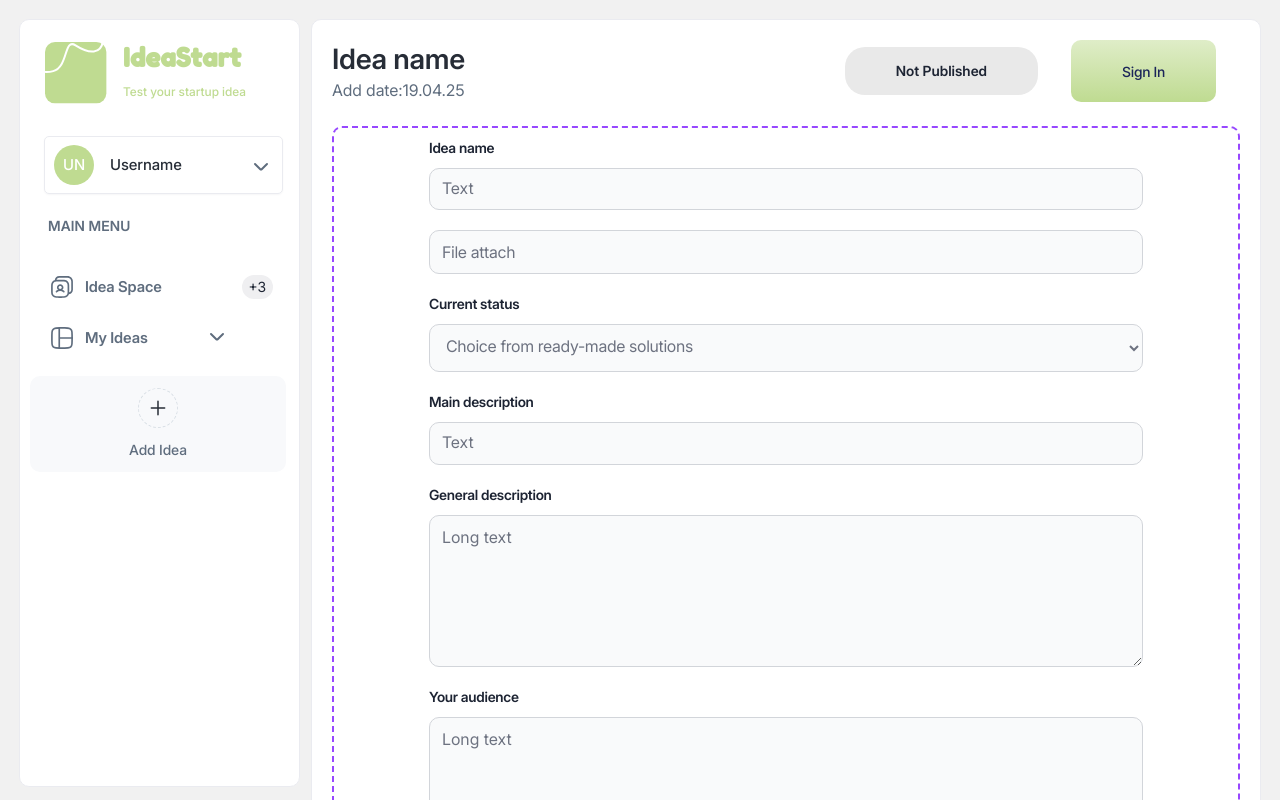
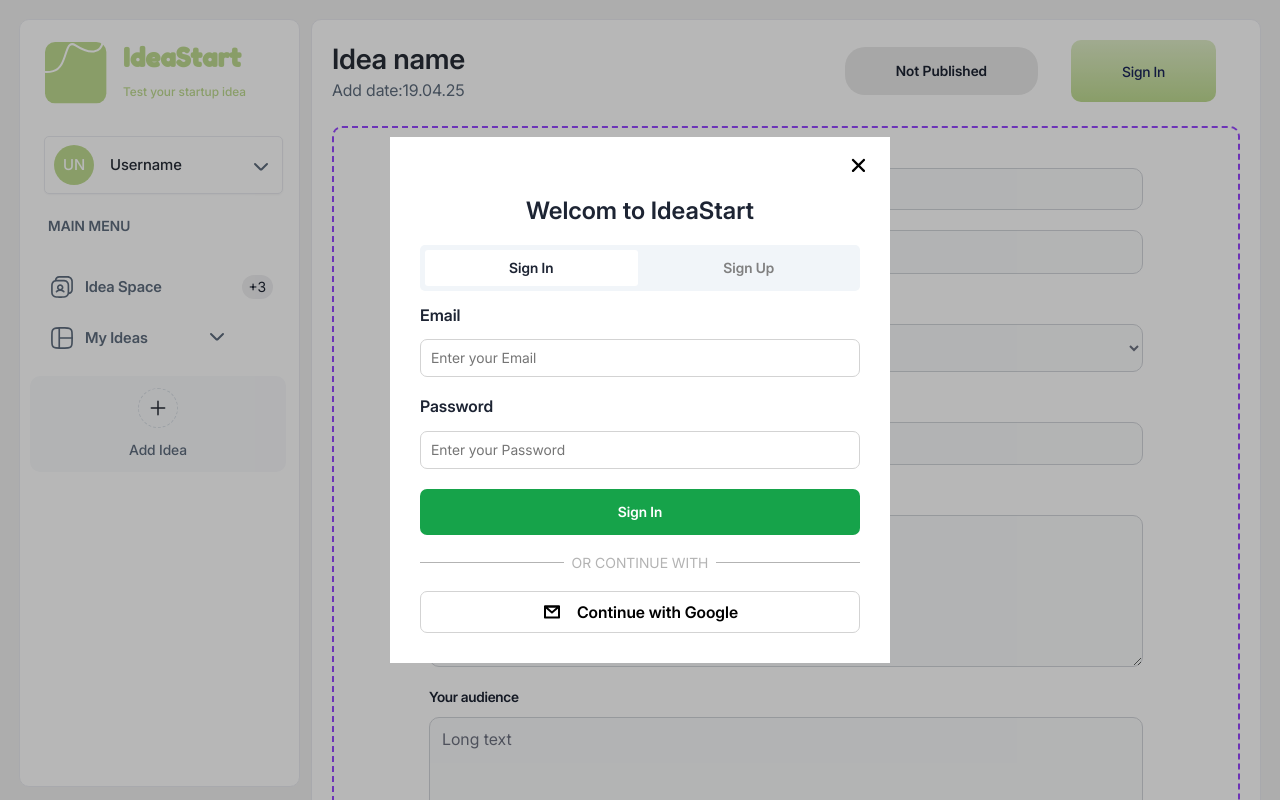
Before and after one commit to Bitaxa-72/IdeaStart, a website built with Vite: page src/newIdea.html in a window 1280 px wide. Both pictures are taken after a click on the button "Sign In". Shown: the top 800 px of the page. Built offline with nearby package versions, Linux system fonts and the light colour scheme.

Commit message:
Fixed modal

```diff
--- a/src/newIdea.html
+++ b/src/newIdea.html
@@ -3,6 +3,64 @@
 <load src="./html/base/head.html" title="home"/>
 
 <body class="body">
+    <div class="modal">
+        <div class="modal__window">
+            <a class="modal__cancel" href="#">
+                <svg xmlns="http://www.w3.org/2000/svg" width="40" height="40" viewBox="0 0 26 26" fill="none">
+                    <path
+                        d="M16.067 8.99502C16.1386 8.92587 16.1958 8.84314 16.2352 8.75165C16.2745 8.66017 16.2952 8.56176 16.2962 8.46218C16.2971 8.3626 16.2781 8.26383 16.2405 8.17164C16.2028 8.07945 16.1472 7.99568 16.0768 7.92523C16.0064 7.85478 15.9227 7.79905 15.8305 7.7613C15.7384 7.72354 15.6396 7.70452 15.54 7.70534C15.4404 7.70616 15.342 7.7268 15.2505 7.76606C15.159 7.80532 15.0762 7.86242 15.007 7.93402L12.001 10.939L8.99597 7.93402C8.92731 7.86033 8.84451 7.80123 8.75251 7.76024C8.66051 7.71925 8.5612 7.69721 8.4605 7.69543C8.35979 7.69365 8.25976 7.71218 8.16638 7.7499C8.07299 7.78762 7.98815 7.84376 7.91694 7.91498C7.84572 7.9862 7.78957 8.07103 7.75185 8.16442C7.71413 8.25781 7.69561 8.35784 7.69738 8.45854C7.69916 8.55925 7.7212 8.65856 7.76219 8.75056C7.80319 8.84256 7.86229 8.92536 7.93597 8.99402L10.939 12L7.93397 15.005C7.80149 15.1472 7.72937 15.3352 7.7328 15.5295C7.73623 15.7238 7.81494 15.9092 7.95235 16.0466C8.08977 16.1841 8.27515 16.2628 8.46945 16.2662C8.66375 16.2696 8.8518 16.1975 8.99397 16.065L12.001 13.06L15.006 16.066C15.1481 16.1985 15.3362 16.2706 15.5305 16.2672C15.7248 16.2638 15.9102 16.1851 16.0476 16.0476C16.185 15.9102 16.2637 15.7248 16.2671 15.5305C16.2706 15.3362 16.1985 15.1482 16.066 15.006L13.063 12L16.067 8.99502Z"
+                        fill="black" />
+                </svg>
+            </a>
+            <h3 class="modal__title">Welcom to IdeaStart</h3>
+            <div class="modal__btn">
+                <button data-menu="signIn" class="modal__signIn modal__signIn--active">Sign In</button>
+                <button data-menu="signUp" class="modal__signIn">Sign Up</button>
+            </div>
+            <div data-window="firstWindow" class="modal__switchMenu modal__switchMenu--active">
+                <form class="modal__form">
+                    <div class="modal__info">
+                        <label class="modal__label" for="email">Email</label>
+                        <input id="email" class="modal__input" type="email" placeholder="Enter your Email">
+                    </div>
+                    <div class="modal__info">
+                        <label class="modal__label" for="Password">Password</label>
+                        <input id="Password" class="modal__input" type="email" placeholder="Enter your Password">
+                    </div>
+                </form>
+                <button class="modal__action">Sign In</button>
+            </div>
+            <div data-window="secondWindow" class="modal__switchMenu">
+                <form class="modal__form">
+                    <div class="modal__info">
+                        <label class="modal__label" for="name">Full Name</label>
+                        <input id="name" class="modal__input" type="text" placeholder="Enter your full name">
+                    </div>
+                    <div class="modal__info">
+                        <label class="modal__label" for="email">Email</label>
+                        <input id="email" class="modal__input" type="email" placeholder="Enter your Email">
+                    </div>
+                    <div class="modal__info">
+                        <label class="modal__label" for="Password">Password</label>
+                        <input id="Password" class="modal__input" type="email" placeholder="Enter your Password">
+                    </div>
+                </form>
+                <button class="modal__action">Create Account</button>
+            </div>
+            <span class="modal__span">OR CONTINUE WITH</span>
+            <button class="modal__google">
+                <svg xmlns="http://www.w3.org/2000/svg" width="20" height="20" viewBox="0 0 20 20" fill="none">
+                    <path fill-rule="evenodd" clip-rule="evenodd"
+                        d="M17 3.5H3C2.73478 3.5 2.48043 3.60536 2.29289 3.79289C2.10536 3.98043 2 4.23478 2 4.5V15.5C2 15.7652 2.10536 16.0196 2.29289 16.2071C2.48043 16.3946 2.73478 16.5 3 16.5H17C17.2652 16.5 17.5196 16.3946 17.7071 16.2071C17.8946 16.0196 18 15.7652 18 15.5V4.5C18 4.23478 17.8946 3.98043 17.7071 3.79289C17.5196 3.60536 17.2652 3.5 17 3.5ZM4 14.5V5.5H16V14.5H4Z"
+                        fill="black" />
+                    <path fill-rule="evenodd" clip-rule="evenodd"
+                        d="M17.648 5.261L10.603 11.261C10.4214 11.4156 10.1904 11.5002 9.9518 11.4995C9.71322 11.4988 9.48276 11.4128 9.30204 11.257L2.34704 5.257C1.64504 4.652 2.07304 3.5 3.00004 3.5H17C17.93 3.5 18.356 4.658 17.648 5.261ZM5.69004 5.5L9.96004 9.183L14.282 5.5H5.69004Z"
+                        fill="black" />
+                </svg>
+                Continue with Google
+            </button>
+        </div>
+    </div>
     <div class="overlay" data-burger="overlay"></div>
     <div class="container main__container">
         <aside class="sidebar" data-burger="sidebar">
```
